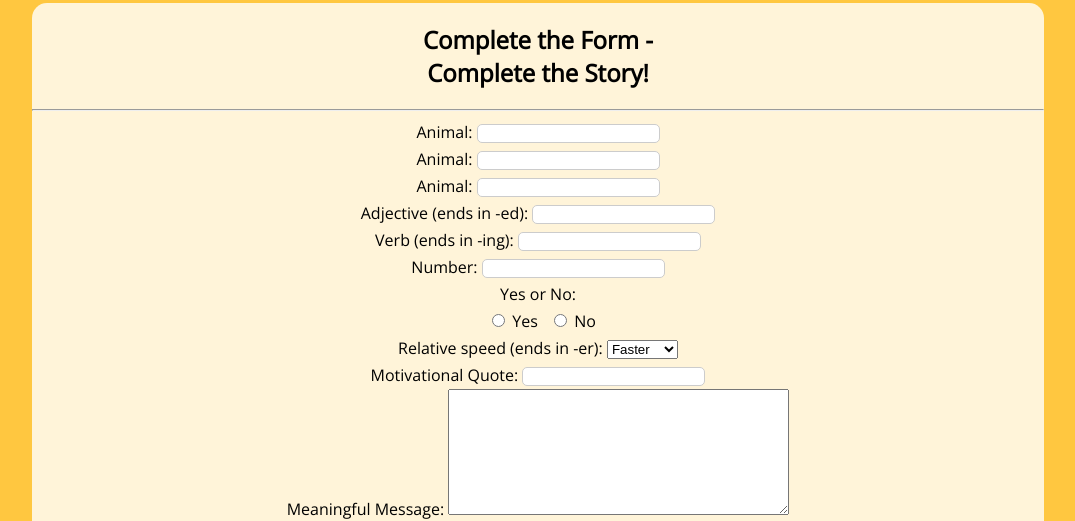
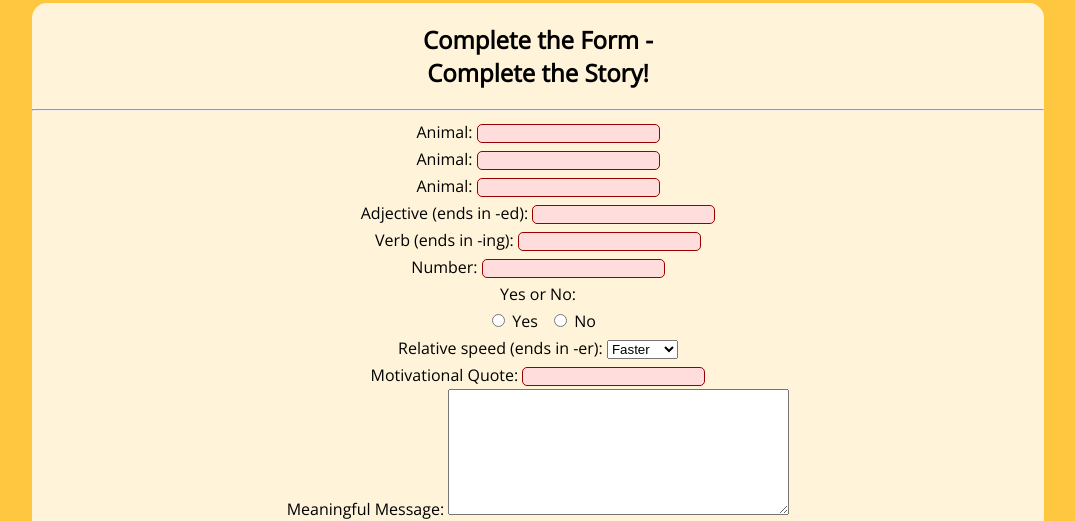
Before and after one commit to MartinLBeacham/MadLibsSite, a plain HTML site: page index.html in a window 1280 px wide. Shown: the part 313-834 px from the top of the page, without its empty margins (102-1177 px from the left). Drawn offline with nearby package versions, Linux system fonts and the light colour scheme.

Commit message:
Added red background to invalid input fields.

```diff
--- a/style.css
+++ b/style.css
@@ -11,10 +11,11 @@ body {
   font-size: 20px;
 }
 
-  input[type="text"], input[type="number"] {
+input[type="text"],
+input[type="number"] {
   min-height: 15px;
   border-radius: 5px;
-    border:1px solid #cccccc;
+  border: 1px solid #cccccc;
 }
 
 input[type="radio"] {
@@ -22,7 +23,7 @@ body {
 }
 
 #main {
-    background-color: rgba(255,255,255,0.8);
+  background-color: rgba(255, 255, 255, 0.8);
   text-align: center;
   height: 80vh;
   border-radius: 15px;
@@ -54,3 +55,8 @@ body {
   font-weight: bold;
   text-decoration: underline;
 }
+
+input:invalid {
+  border-color: #900;
+  background-color: #fdd;
+}
```
Lines whose indentation alone changed are shown as unchanged.
